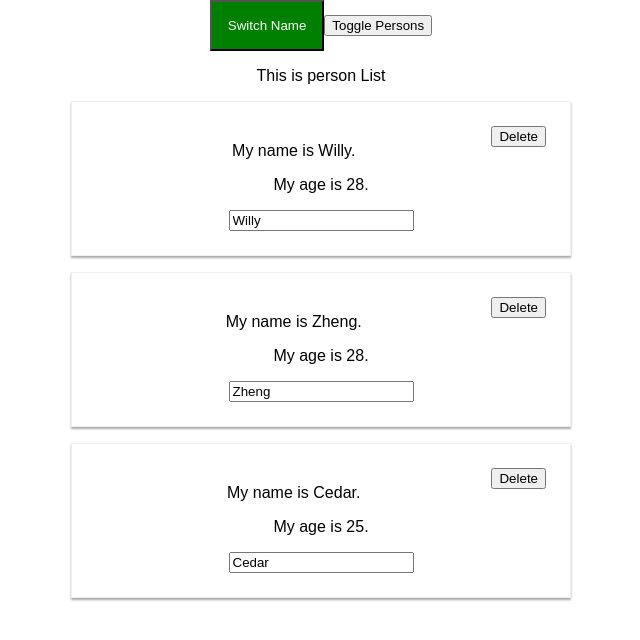
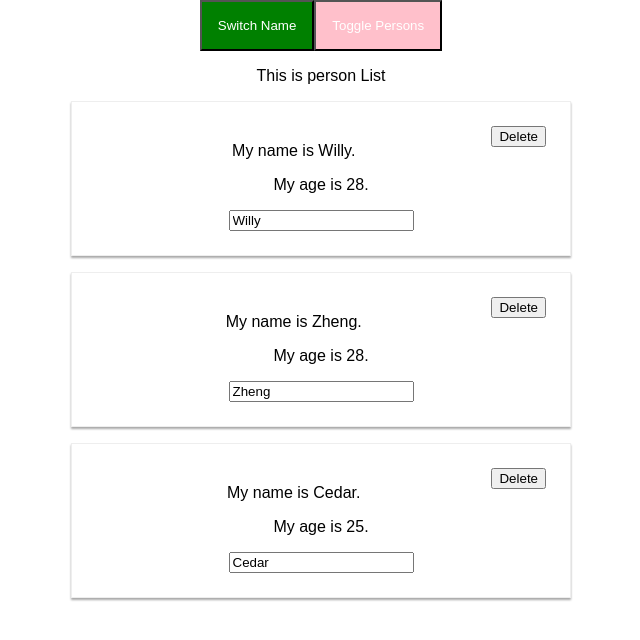
Before and after one commit to WillyLu326/React-Application, a React (Create React App) app: page / in a window 1280 px wide. Shown: the top 640 px of the page, without its empty margins (319-959 px from the left). Built offline with nearby package versions, Linux system fonts and the light colour scheme.

Commit message:
add toggleBtnStyle

```diff
--- a/src/components/Cookpit/Cookpit.js
+++ b/src/components/Cookpit/Cookpit.js
@@ -10,14 +10,17 @@ const Cookpit = (props) => {
 	}
 
 	let toggleBtnStyle = {
-
+		backgroundColor: 'pink',
+		color: 'white',
+		padding: '16px',
+		cursor: 'pointer'
 	}
 
 
 	return (
 		<div>
 			<button style={switchBtnStyle} onClick={props.switch.bind(this, 'Willy Lu!!!')}>Switch Name</button>
-			<button onClick={props.toggle}>Toggle Persons</button>
+			<button style={toggleBtnStyle} onClick={props.toggle}>Toggle Persons</button>
 			<p>This is person List</p>
 		</div>
 	);
```
